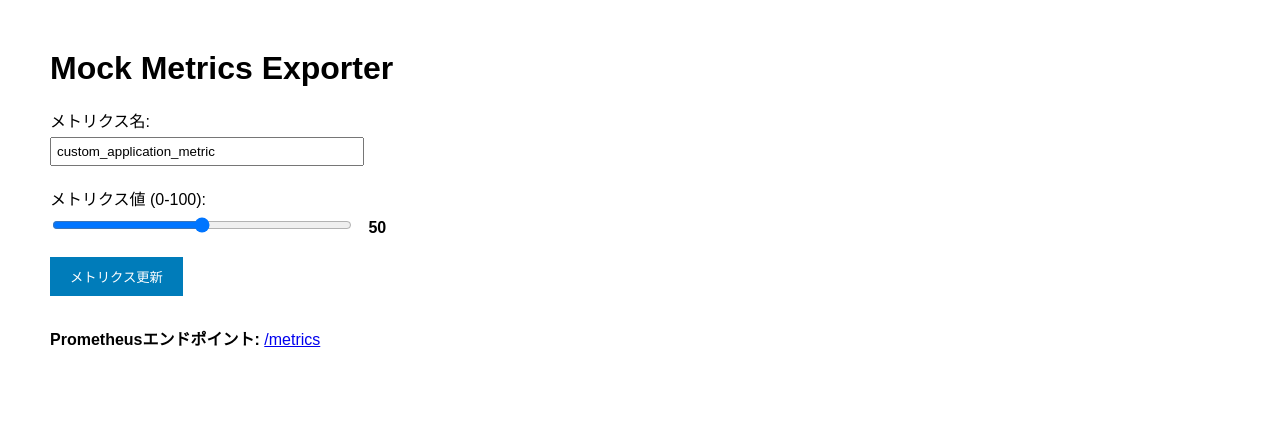
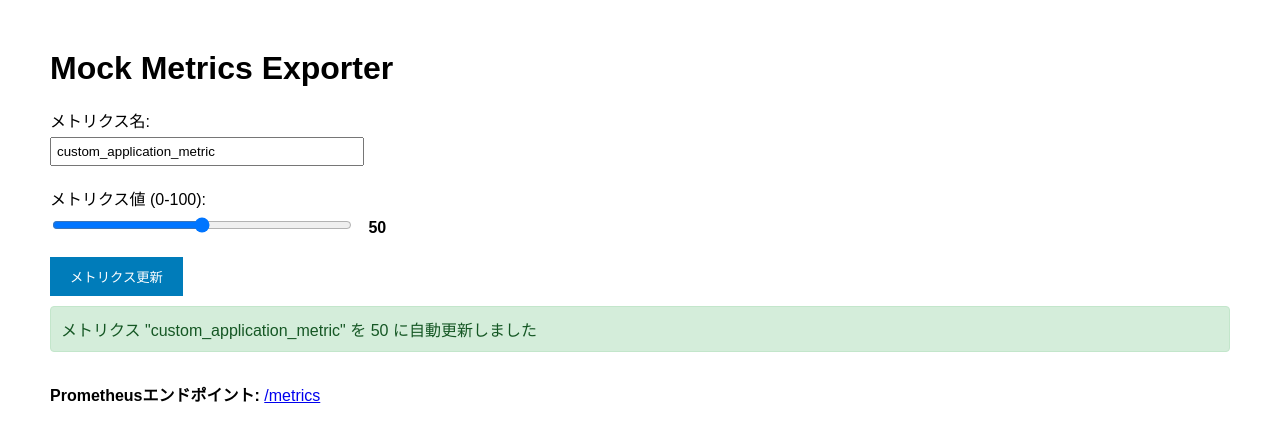
Before and after one commit to kkzk/mock-exporter, a Django app: page / in a window 1280 px wide. Shown: the top 442 px of the page. Run offline with Django 4.2, Linux system fonts and the light colour scheme.

Commit message:
メトリクスの自動更新機能を追加し、ステータスメッセージの表示を実装

```diff
--- a/metrics_app/templates/metrics_app/index.html
+++ b/metrics_app/templates/metrics_app/index.html
@@ -13,6 +13,9 @@
         .value-display { font-weight: bold; margin-left: 10px; }
         button { padding: 10px 20px; background: #007cba; color: white; border: none; cursor: pointer; }
         button:hover { background: #005a87; }
+        .status { margin-top: 10px; padding: 10px; border-radius: 4px; }
+        .success { background-color: #d4edda; color: #155724; border: 1px solid #c3e6cb; }
+        .error { background-color: #f8d7da; color: #721c24; border: 1px solid #f5c6cb; }
     </style>
 </head>
 <body>
@@ -31,6 +34,8 @@
 
     <button onclick="updateMetric()">メトリクス更新</button>
 
+    <div id="status" class="status" style="display: none;"></div>
+
     <div style="margin-top: 30px;">
         <p><strong>Prometheusエンドポイント:</strong> <a href="/metrics" target="_blank">/metrics</a></p>
     </div>
@@ -38,10 +43,52 @@
     <script>
         const slider = document.getElementById('metric_value');
         const display = document.getElementById('value_display');
+        const statusDiv = document.getElementById('status');
+        const metricNameInput = document.getElementById('metric_name');
+
+        function showStatus(message, isSuccess = true) {
+            statusDiv.textContent = message;
+            statusDiv.className = isSuccess ? 'status success' : 'status error';
+            statusDiv.style.display = 'block';
+        }
 
         slider.addEventListener('input', function() {
             display.textContent = this.value;
+            // スライダーの値が変更されたときに自動的にメトリクスを更新
+            updateMetricAuto();
         });
+
+        metricNameInput.addEventListener('input', function() {
+            // メトリクス名が変更されたときに自動的にメトリクスを更新
+            updateMetricAuto();
+        });
+
+        function updateMetricAuto() {
+            const metricName = document.getElementById('metric_name').value;
+            const metricValue = document.getElementById('metric_value').value;
+
+            fetch('/update_metric/', {
+                method: 'POST',
+                headers: {
+                    'Content-Type': 'application/json',
+                },
+                body: JSON.stringify({
+                    metric_name: metricName,
+                    metric_value: metricValue
+                })
+            })
+            .then(response => response.json())
+            .then(data => {
+                if (data.status === 'success') {
+                    showStatus(`メトリクス "${metricName}" を ${data.value} に自動更新しました`, true);
+                } else {
+                    showStatus('エラー: ' + data.message, false);
+                }
+            })
+            .catch(error => {
+                showStatus('エラーが発生しました: ' + error, false);
+            });
+        }
 
         function updateMetric() {
             const metricName = document.getElementById('metric_name').value;
@@ -60,15 +107,20 @@
             .then(response => response.json())
             .then(data => {
                 if (data.status === 'success') {
-                    alert(`メトリクス "${metricName}" を ${data.value} に更新しました`);
+                    showStatus(`メトリクス "${metricName}" を ${data.value} に手動更新しました`, true);
                 } else {
-                    alert('エラー: ' + data.message);
+                    showStatus('エラー: ' + data.message, false);
                 }
             })
             .catch(error => {
-                alert('エラーが発生しました: ' + error);
+                showStatus('エラーが発生しました: ' + error, false);
             });
         }
+
+        // ページ読み込み時に初期値でメトリクスを設定
+        window.addEventListener('load', function() {
+            updateMetricAuto();
+        });
     </script>
 </body>
 </html>
```
